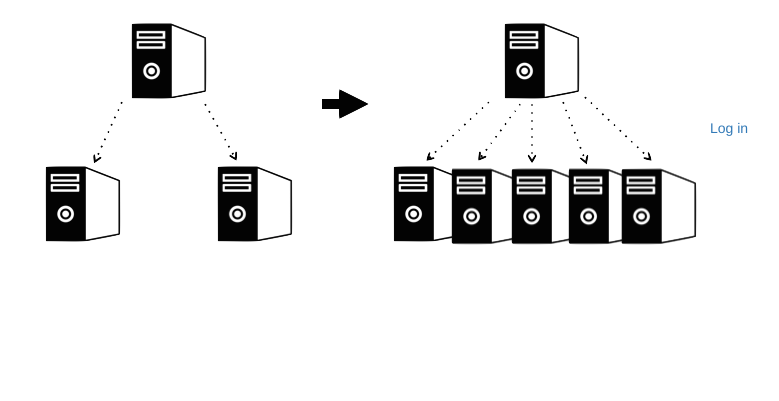
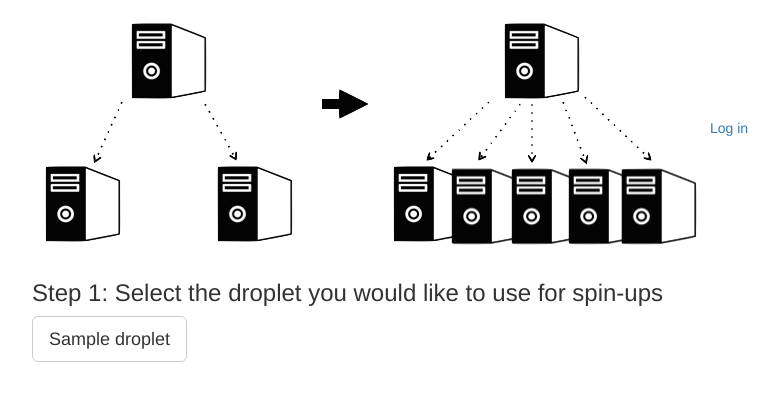
Before and after one commit to zanesterling/spinup, a Flask app: template server/templates/home.html in a window 1280 px wide. Shown: the part 233-634 px from the top of the page, without its empty margins (38-817 px from the left). Run offline with Flask 2, Linux system fonts and the light colour scheme; the template is opened without the code that fills it: most values are stand-ins (such as "Sample title", 1, 10 or a date in 2020); some libraries are stand-ins or nearby versions.

Commit message:
added droplist

```diff
--- a/server/server.py
+++ b/server/server.py
@@ -4,7 +4,7 @@ import requests
 from models.users import User
 from models.data import Data
 import json
-
+import digitalocean
 import secrets
 
 app = Flask(__name__)
@@ -25,10 +25,16 @@ def home():
     d['signed_in'] = True
     d['username'] = session['username']
     d['api_key'] = User.get_api_key(d['username'])
-    url = "https://cloud.digitalocean.com/v2/droplets"
-    headers = {"Authorization": "Bearer " + session["access_token"]}
-    droplets = request.post(url, headers).text
-    print droplets
+    #url = "https://cloud.digitalocean.com/v2/droplets"
+    #headers = {"Authorization": "Bearer " + session["access_token"]}
+    #droplets = requests.get(url, data=headers).text
+    #print droplets
+    manager = digitalocean.Manager(token=session["access_token"])
+    my_droplets = manager.get_all_droplets()
+    droplet_dict = {}
+    for droplet in my_droplets:
+        droplet_dict[droplet.name] = droplet.id
+    d['droplets'] = droplet_dict
     return render_template('home.html', d=d)
 
 @app.route('/logout')
--- a/server/templates/home.html
+++ b/server/templates/home.html
@@ -7,4 +7,9 @@
 
         <a href='/login'>Log in</a>
 	{% endif %}
+    <br>
+    <h3>Step 1: Select the droplet you would like to use for spin-ups</h3>
+    {% for droplet in d['droplets'] %}
+        <a href="/configure?droplet={{d['droplets'][droplet]}}"><div><button type="button" class="btn btn-default btn-lg">{{droplet}}</button></a></div>
+    {% endfor %}
 {% include 'footer.html' %}
```
